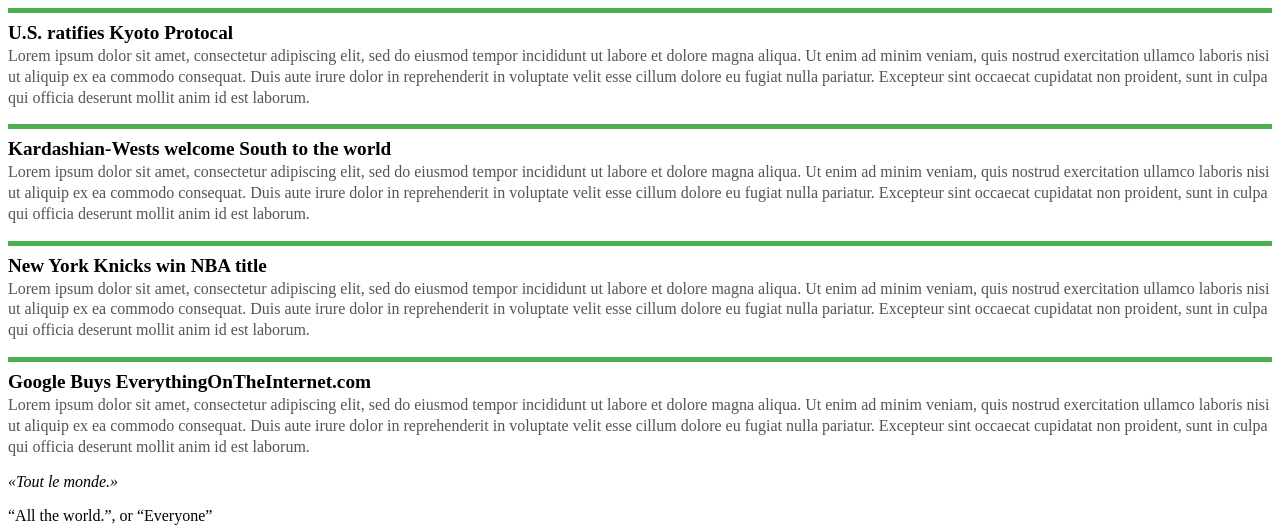
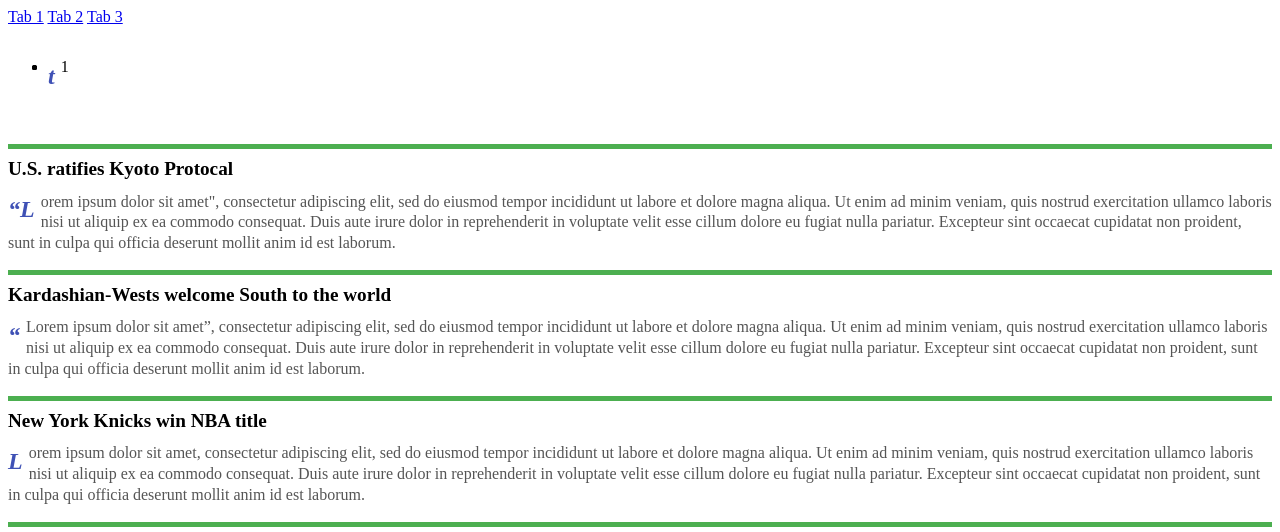
Before and after one commit to tanaphonble/css-master, a plain HTML site: page chapter1/attribute-selector.html in a window 1280 px wide. Shown: the top 532 px of the page. Drawn offline with Linux system fonts and the light colour scheme.

Commit message:
more selectors

```diff
--- a/chapter1/attribute-selector-style.css
+++ b/chapter1/attribute-selector-style.css
@@ -49,3 +49,41 @@
   border-radius: 100px;
   padding: .5em 1em .5em 2em;
 }
+
+p::first-letter {
+  float: left;
+  font: bold italic 1.5em serif;
+  color: #3f51b5;
+  margin: .2em .25em .01em 0;
+}
+
+article h3 {
+  padding-bottom: .5em;
+}
+
+::selection {
+  background: #9f0;
+  color: #600;
+}
+
+.comment:target {
+  background: #ffeb3b;
+  border-color: #ffc107;
+}
+
+[id^=tab] {
+  background: #fff;
+  position: absolute;
+}
+
+[id^=tab]:first-child {
+  z-index: 1;
+}
+
+[id^=tab]:target {
+  z-index: 2;
+}
+
+.tabbed-widget {
+  margin-bottom: 100px;
+}
--- a/chapter1/attribute-selector.html
+++ b/chapter1/attribute-selector.html
@@ -11,19 +11,40 @@
 </head>
 
 <body>
+  <div class="tabbed-widget">
+    <div class="tab-wrap">
+      <a href="#tab1">Tab 1</a>
+      <a href="#tab2">Tab 2</a>
+      <a href="#tab3">Tab 3</a>
+    </div>
+    <ul class="tab-body">
+      <li id="tab1">
+        <p>t1</p>
+      </li>
+      <li id="tab2">
+        <p>t2</p>
+      </li>
+      <li id="tab3">
+        <p>t3</p>
+      </li>
+    </ul>
+  </div>
+
+  <br/>
   <article class="articlepromo">
     <h3>U.S. ratifies Kyoto Protocal</h3>
-    <p>Lorem ipsum dolor sit amet, consectetur adipiscing elit, sed do eiusmod tempor incididunt ut labore et dolore magna aliqua.
-      Ut enim ad minim veniam, quis nostrud exercitation ullamco laboris nisi ut aliquip ex ea commodo consequat. Duis aute
-      irure dolor in reprehenderit in voluptate velit esse cillum dolore eu fugiat nulla pariatur. Excepteur sint occaecat
-      cupidatat non proident, sunt in culpa qui officia deserunt mollit anim id est laborum.</p>
+    <p>&#8220;Lorem ipsum dolor sit amet", consectetur adipiscing elit, sed do eiusmod tempor incididunt ut labore et dolore
+      magna aliqua. Ut enim ad minim veniam, quis nostrud exercitation ullamco laboris nisi ut aliquip ex ea commodo consequat.
+      Duis aute irure dolor in reprehenderit in voluptate velit esse cillum dolore eu fugiat nulla pariatur. Excepteur sint
+      occaecat cupidatat non proident, sunt in culpa qui officia deserunt mollit anim id est laborum.</p>
   </article>
   <article class="articlepromo-entertainment">
     <h3>Kardashian-Wests welcome South to the world</h3>
-    <p>Lorem ipsum dolor sit amet, consectetur adipiscing elit, sed do eiusmod tempor incididunt ut labore et dolore magna aliqua.
-      Ut enim ad minim veniam, quis nostrud exercitation ullamco laboris nisi ut aliquip ex ea commodo consequat. Duis aute
-      irure dolor in reprehenderit in voluptate velit esse cillum dolore eu fugiat nulla pariatur. Excepteur sint occaecat
-      cupidatat non proident, sunt in culpa qui officia deserunt mollit anim id est laborum.</p>
+    <p>
+      <q>Lorem ipsum dolor sit amet</q>, consectetur adipiscing elit, sed do eiusmod tempor incididunt ut labore et dolore magna
+      aliqua. Ut enim ad minim veniam, quis nostrud exercitation ullamco laboris nisi ut aliquip ex ea commodo consequat.
+      Duis aute irure dolor in reprehenderit in voluptate velit esse cillum dolore eu fugiat nulla pariatur. Excepteur sint
+      occaecat cupidatat non proident, sunt in culpa qui officia deserunt mollit anim id est laborum.</p>
   </article>
   <article class="articlepromo-sports">
     <h3>New York Knicks win NBA title</h3>
@@ -49,7 +70,6 @@
   </p>
   <a href="https:www.google.com/" rel="external friend">Bob</a>
   </form>
-
   <a href="tel:+668223943492">Call this businness</a>
 </body>
 
```
Also changed, not shown: chapter1/selector-style.css (+23 -0 lines), chapter1/selector.html (+3 -3 lines).
